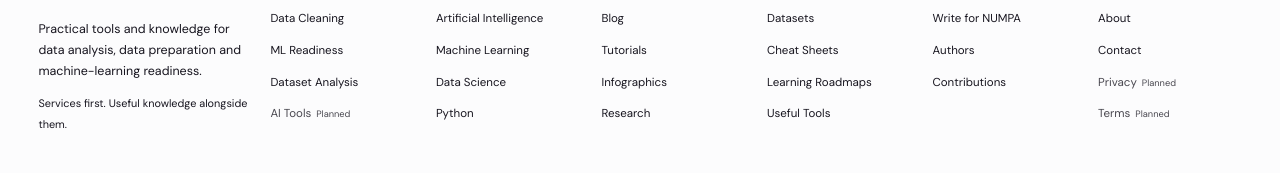
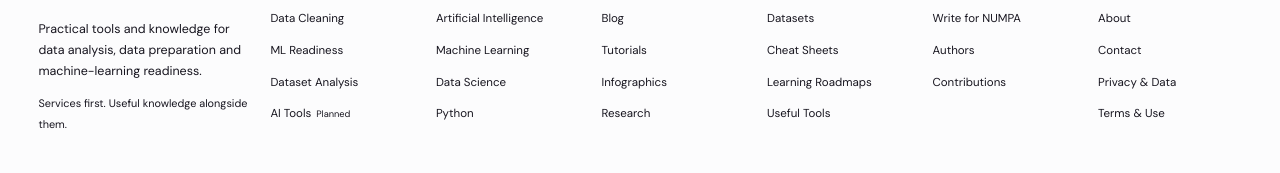
Before and after one commit to chandravadiyaDeep/Nump-, a Next.js app in the folder apps/web/: page / in a window 1280 px wide. Shown: the part 5651-5824 px from the top of the page. Built offline with nearby package versions, Linux system fonts and the light colour scheme.

Commit message:
feat(footer): make every footer destination navigable

```diff
--- a/apps/web/app/components/site-footer.tsx
+++ b/apps/web/app/components/site-footer.tsx
@@ -1,61 +1,43 @@
-"use client";
-
 import Link from "next/link";
 
+// Every footer destination resolves to a public page. Planned capabilities remain
+// explicitly labelled and lead to a page explaining their current status.
 const footerGroups = [
-  {
-    title: "Products & Services",
-    links: [
+  { title: "Products & Services", links: [
     { label: "Data Cleaning", href: "/services/data-cleaning" },
     { label: "ML Readiness", href: "/services/ml-readiness" },
     { label: "Dataset Analysis", href: "/services/dataset-analysis" },
-      { label: "AI Tools", href: "/services/ai-tools", planned: true },
-    ],
-  },
-  {
-    title: "Learn",
-    links: [
+    { label: "AI Tools", href: "/services/ai-tools", status: "Planned" },
+  ] },
+  { title: "Learn", links: [
     { label: "Artificial Intelligence", href: "/learn/artificial-intelligence" },
     { label: "Machine Learning", href: "/learn/machine-learning" },
     { label: "Data Science", href: "/learn/data-science" },
     { label: "Python", href: "/learn/python" },
-    ],
-  },
-  {
-    title: "Explore",
-    links: [
+  ] },
+  { title: "Explore", links: [
     { label: "Blog", href: "/blog" },
     { label: "Tutorials", href: "/explore/tutorials" },
     { label: "Infographics", href: "/explore/infographics" },
     { label: "Research", href: "/explore/research" },
-    ],
-  },
-  {
-    title: "Resources",
-    links: [
+  ] },
+  { title: "Resources", links: [
     { label: "Datasets", href: "/resources/datasets" },
     { label: "Cheat Sheets", href: "/resources/cheat-sheets" },
     { label: "Learning Roadmaps", href: "/resources/learning-roadmaps" },
     { label: "Useful Tools", href: "/resources/useful-tools" },
-    ],
-  },
-  {
-    title: "Community",
-    links: [
+  ] },
+  { title: "Community", links: [
     { label: "Write for NUMPA", href: "/community/write-for-numpa" },
     { label: "Authors", href: "/community/authors" },
     { label: "Contributions", href: "/community/contributions" },
-    ],
-  },
-  {
-    title: "Company",
-    links: [
+  ] },
+  { title: "Company", links: [
     { label: "About", href: "/about" },
     { label: "Contact", href: "/contact" },
-      { label: "Privacy", href: "", planned: true },
-      { label: "Terms", href: "", planned: true },
-    ],
-  },
+    { label: "Privacy & Data", href: "/privacy" },
+    { label: "Terms & Use", href: "/terms" },
+  ] },
 ] as const;
 
 export default function SiteFooter() {
@@ -77,13 +59,10 @@ export default function SiteFooter() {
             <ul>
               {group.links.map((link) => (
                 <li key={link.label}>
-                  {"planned" in link && link.planned ? (
-                    <span className="numpa-footer-planned" aria-disabled="true">
-                      {link.label}<span className="numpa-footer-status">Planned</span>
-                    </span>
-                  ) : (
-                    <Link href={link.href}>{link.label}</Link>
-                  )}
+                  <Link href={link.href}>
+                    {link.label}
+                    {"status" in link ? <span className="numpa-footer-status">{link.status}</span> : null}
+                  </Link>
                 </li>
               ))}
             </ul>
```
Lines whose indentation alone changed are shown as unchanged.
